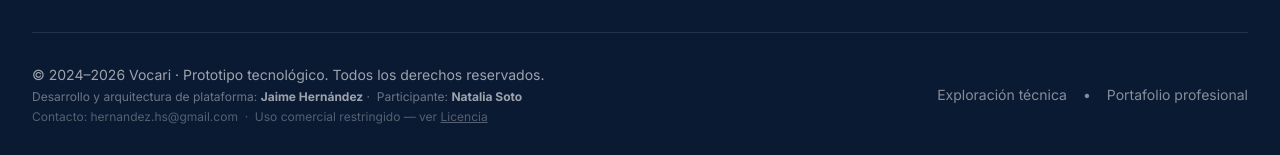
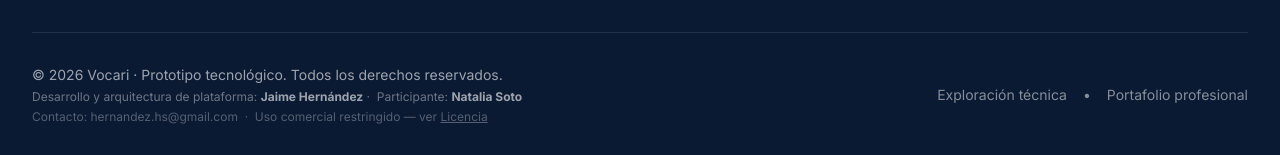
Before and after one commit to devjaime/orienta-ai, a React (Vite) app: page / in a window 1280 px wide. Shown: the part 8950-9105 px from the top of the page. Built offline with nearby package versions, Linux system fonts and the light colour scheme; no server answers.

Commit message:
fix: corregir año de copyright a 2026

```diff
--- a/src/components/Footer.jsx
+++ b/src/components/Footer.jsx
@@ -128,7 +128,7 @@ const Footer = () => {
         >
           <div>
             <p className="text-white/60 text-sm mb-1">
-              &copy; 2024–2026 Vocari · Prototipo tecnológico. Todos los derechos reservados.
+              &copy; 2026 Vocari · Prototipo tecnológico. Todos los derechos reservados.
             </p>
             <p className="text-white/40 text-xs mb-1">
               Desarrollo y arquitectura de plataforma: <strong className="text-white/60">Jaime Hernández</strong>
```
Also changed, not shown: 2 other files (tests, documents, lock files or other folders).
